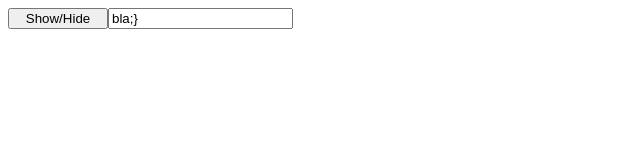
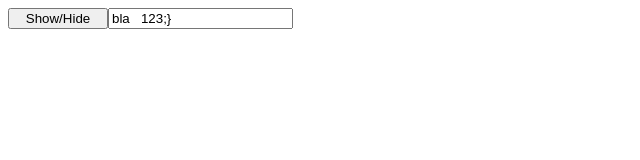
Before and after one commit to danies8/gocode-shop, an Angular app: page / in a window 1280 px wide. Shown: the top 160 px of the page, without its empty margins (0-640 px from the left). Built offline with nearby package versions, Linux system fonts and the light colour scheme.

Commit message:
Change title

```diff
--- a/src/app/app.component.ts
+++ b/src/app/app.component.ts
@@ -7,7 +7,7 @@ import { Component } from '@angular/core';
 })
 export class AppComponent {
 
-   title = "bla;}";
+   title = "bla   123;}";
 
   OnToggle ():void{
     this.title = this.title =="" ? "bla" :"";
```
